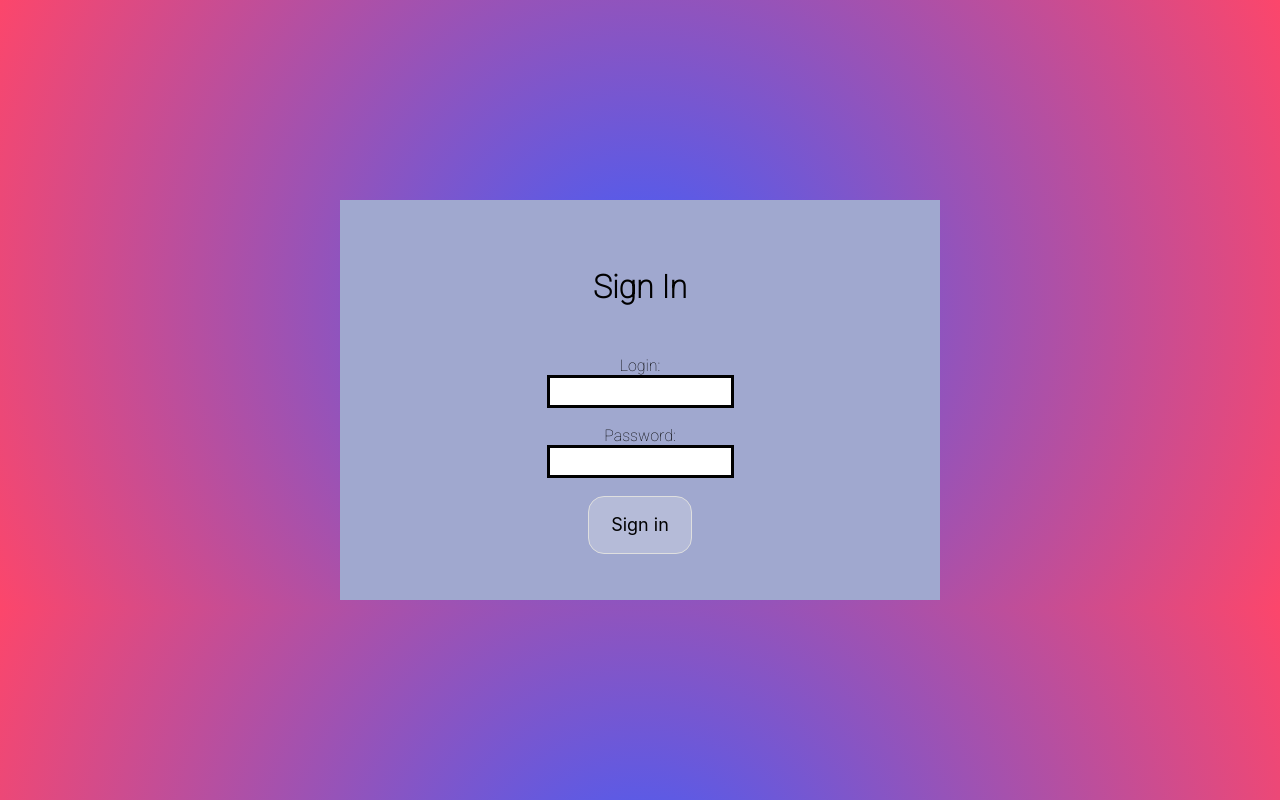
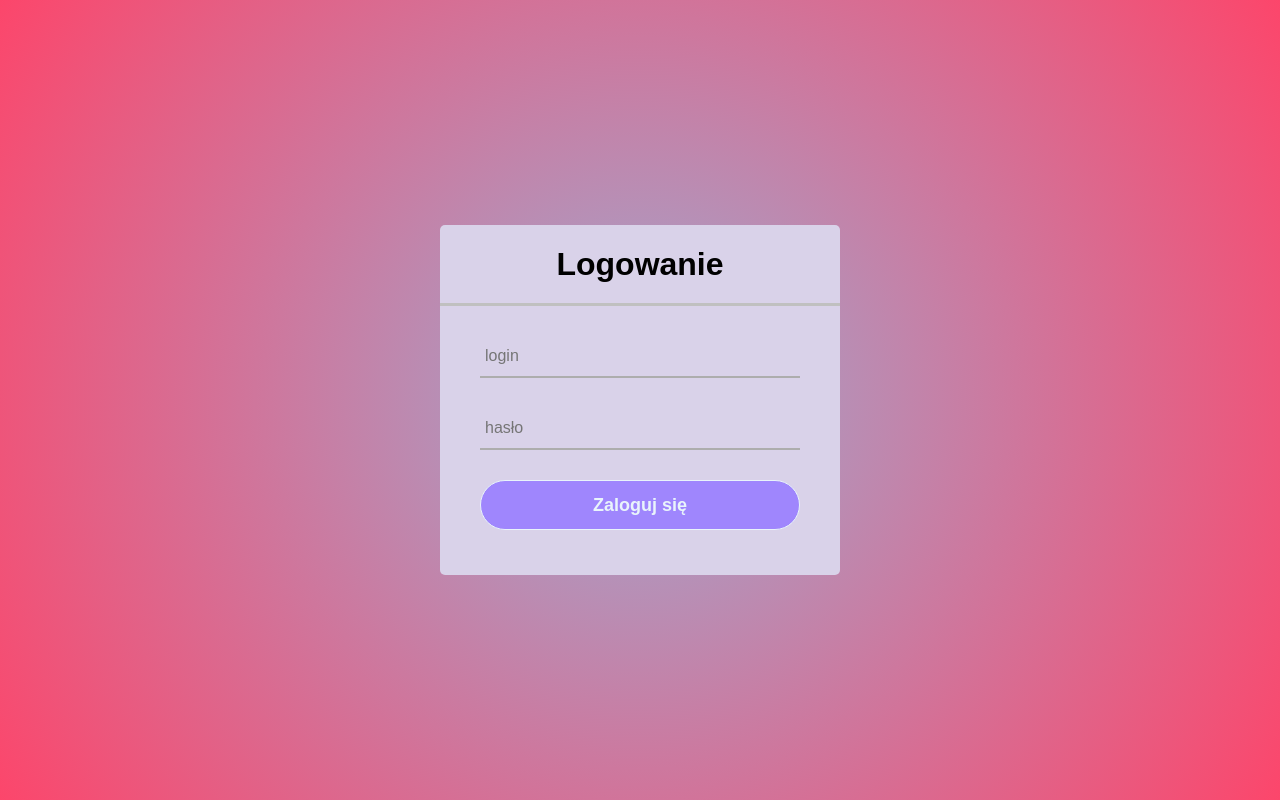
Before and after one commit to ZSE-2023-11/Kacper.Siercha, a PHP site: page / in a window 1280 px wide. Run offline with PHP 8.4, Linux system fonts and the light colour scheme.

Commit message:
Zadanie nr3

```diff
--- a/index.php
+++ b/index.php
@@ -1,110 +1,117 @@
 <!DOCTYPE html>
 <html lang="en">
 <head>
-    <meta charset="UTF-8">
-    <meta name="viewport" content="width=device-width, initial-scale=1.0">
-    <link rel="stylesheet" href="style.css">
-    <title>Logowanie</title>
+    <meta charset="utf-8">
+    <meta name='viewport' content='width=device-width, initial-scale=1'>
+</head>
 
-</head>
 <body>
-
 <style>
-    @import url('https://fonts.googleapis.com/css2?family=Roboto:wght@100&display=swap');
-
-body{
-  background: rgb(63,94,251);
-  background: radial-gradient(circle, rgba(63,94,251,1) 0%, rgba(252,70,107,1) 100%);
+        body {
+    margin: 0;
+    padding: 0;
+    font-family: arial;
+    background: rgb(160,168,207);
+    background: radial-gradient(circle, rgba(160,168,207,1) 0%, rgba(252,70,107,1) 100%);
+	animation: gradient 10s ease infinite;
+	height: 100vh;
 }
 
 
-.con{
-  display: flex;
-  justify-content: center;
-  align-items: center;
-  margin-top: 200px;
+.login {
+    position: absolute;
+    top: 50%;
+    left: 50%;
+    transform: translate(-50%,-50%);
+    width: 400px;
+    height: 350px;
+    background: #d9d2e9;
+    border-radius: 5px;
+    text-align: center;
 }
 
-
-form{
-  height: 400px;
-  width: 600px;
-  background-color: #a0a8cf;
-  display: flex;
-  align-items: center;
-  justify-content: center;
-  flex-direction: column;
+.login h1 {
+    text-align: center;
+    padding: 0 0 20px 0;
+    border-bottom: 3px solid silver;
 }
 
-input{
-border: #000000 solid;
-height: 25px;
+.login form {
+    padding: 0 40px;
+    box-sizing: border-box;
 }
 
-h1{
-  font-family: 'Roboto', sans-serif;
-  margin-bottom: 50px;
+form .input {
+    position: relative;
+    border-bottom: 2px solid #adadad;
+    margin: 30px 0;
 }
 
-label{
-  font-family: 'Roboto';
-  font-weight: 400;
- color: black;
+.input input {
+    width: 100%;
+    padding: 0 5px;
+    height: 40px;
+    font-size: 16px;
+    border: none;
+    background: none;
+    outline: none;
+
 }
 
+input[type="submit"] {
+    width: 100%;
+    height: 50px;
+    border: 1px solid;
+    background: #9f86fd;
+    border-radius: 25px;
+    font-size: 18px;
+    color: #e9f4fb;
+    font-weight: 700;
+    cursor: pointer;
+    outline: none;
+    transition: .5s;
+}
 
+input[type="submit"]:hover {
+    background-color: #8e7cc3;
+    color: #cec8ef;
+    border: solid #674ea7 4px;
+    transition: .5s;
+    border-radius: 20px;
+}
 
-button {
-  align-items: center;
-  background-color: rgba(240, 240, 240, 0.26);
-  border: 1px solid #DFDFDF;
-  border-radius: 16px;
-  box-sizing: border-box;
-  color: #000000;
-  cursor: pointer;
-  display: flex;
-  font-family: Inter, sans-serif;
-  font-size: 18px;
-  justify-content: center;
-  line-height: 28px;
-  max-width: 100%;
-  padding: 14px 22px;
-  text-decoration: none;
-  transition: all .2s;
-  user-select: none;
-  -webkit-user-select: none;
-  touch-action: manipulation;
+form a {
+    margin-bottom: 0;
 }
-</style>
 
-<div class="con">
-<form method="post">
-    <h1>Sign In</h1>
-    <label for="username">Login:</label>
-    <input type="text" id="username" name="username" required><br>
+    </style>
 
-    <label for="password">Password:</label>
-    <input type="password" id="password" name="password" required><br>
+    <div class="login">
+        <h1>Logowanie</h1>
+        <form method="post">
+            <div class="input">
+                <input type="text" name="login" placeholder="login" required>
+            </div>
+            <div class="input">
+                <input type="text" name="password" placeholder="hasło" required>
+            </div>
+            <input type="submit" value="Zaloguj się">
+            <?php
+                $conn = new mysqli("127.0.0.1", "admin", "test", "baza");
 
-    <button type="submit">Sign in</button>
-</form>
-</div>
+                if ($conn->connect_error) {
+                    die("Błąd: " . $conn->connect_error);
+                }
 
-
-<?php
-    if ($_SERVER["REQUEST_METHOD"] == "POST") {
-        if($_POST["username"] === "admin" && $_POST["password"] === "test")
-        {
-            $message = "Login sucessful";
-            echo "<script type='text/javascript'>alert('$message');</script>";
-        }
-        else
-        {
-            $message = "Wrong login data";
-            echo "<script type='text/javascript'>alert('$message');</script>";
-        }
-    }
-?>
-
+                if ($_SERVER["REQUEST_METHOD"] == "POST") {
+                    if ($conn->query("SELECT * FROM users WHERE username='" . $conn->real_escape_string($_POST["login"]) . "' AND password='" . $conn->real_escape_string($_POST["password"]) . "'")->num_rows > 0) {
+                        echo "<a>Zalogowano</a>";
+                    } else {
+                        echo "<a>Niepoprawne dane logowania</a>";
+                    }
+                }
+            ?>
+        </form>
+    </div>
 </body>
 </html>
```
Also changed, not shown: baza.sql (added, +9 -0 lines).
